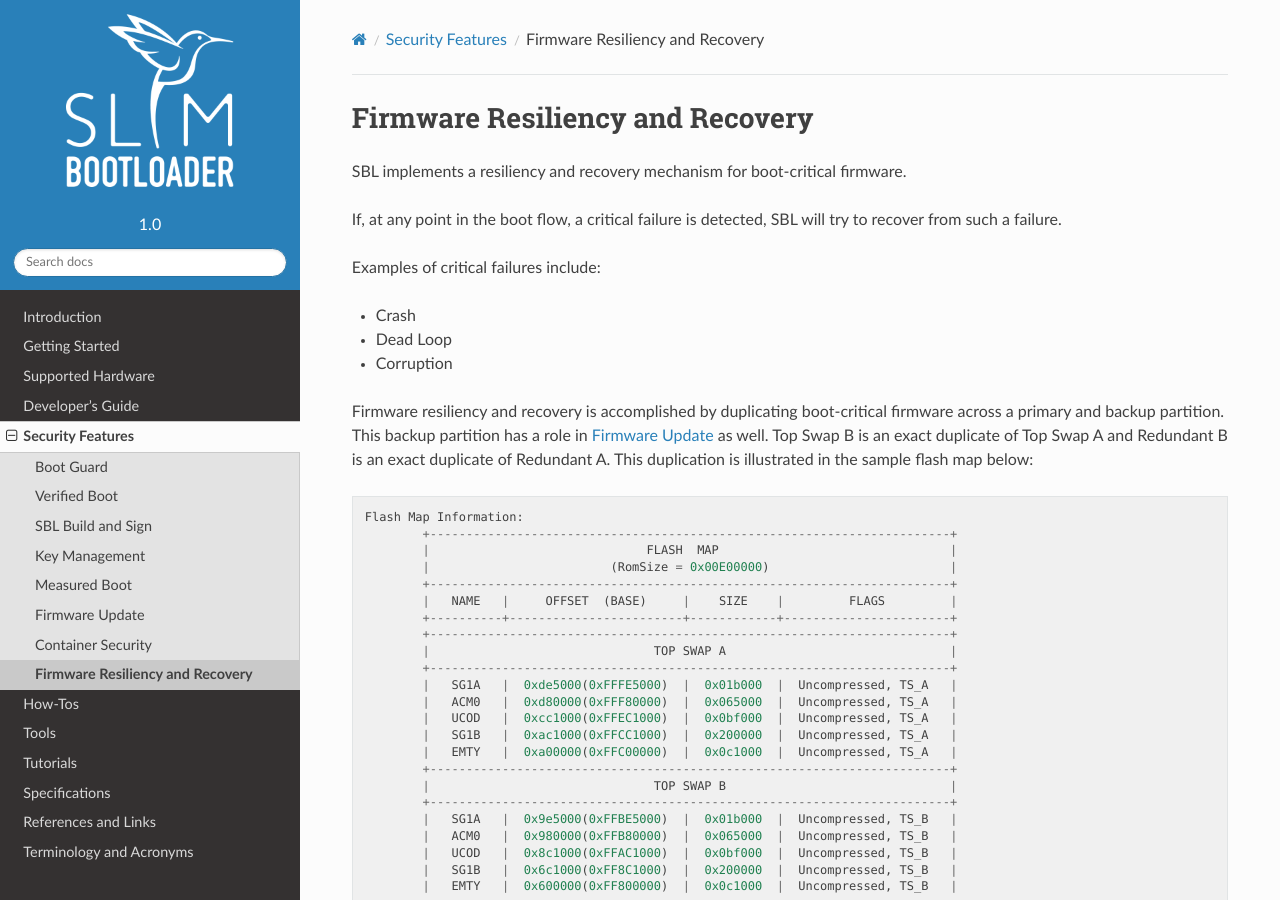
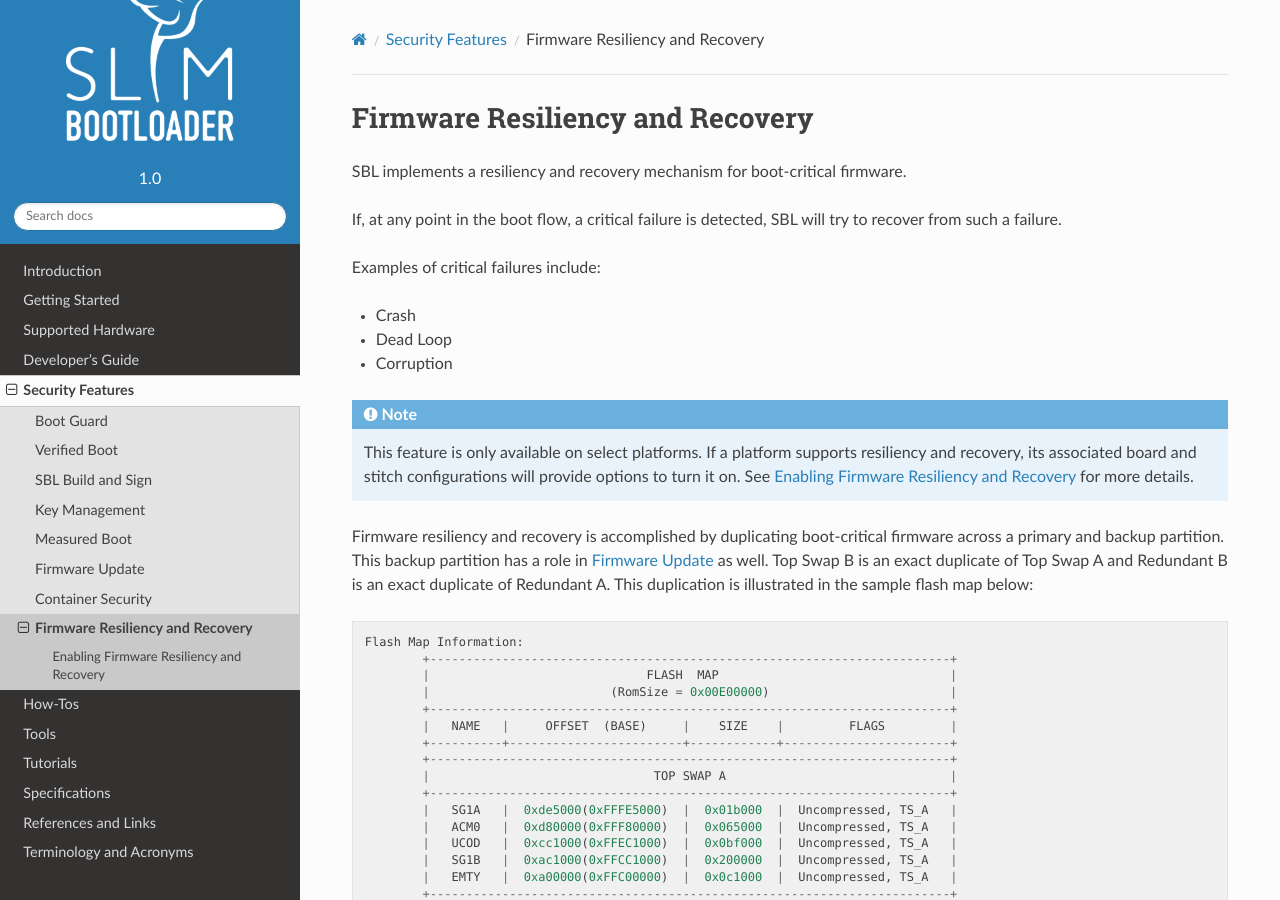
Before and after one commit to slimbootloader/documentation, a Sphinx documentation site: the page built from source/security/firmware-resiliency-and-recovery.rst, in a window 1280 px wide and 900 px high. Built offline with Sphinx 7.4.7 and the Read the Docs theme 2.0.0, drawn with Linux system fonts in a browser that asks for light colours; some of the changed text lies outside the part shown.

Commit message:
Add note detailing which platforms support resiliency
Signed-off-by: Sean McGinn <sean.mcginn@intel.com>

```diff
--- a/source/security/firmware-resiliency-and-recovery.rst
+++ b/source/security/firmware-resiliency-and-recovery.rst
@@ -14,6 +14,10 @@
 * Dead Loop
 
 * Corruption
+
+.. Note:: This feature is only available on select platforms. If a platform supports resiliency and
+    recovery, its associated board and stitch configurations will provide options to turn it on. See
+    :ref:`enabling-firmware-resiliency-and-recovery` for more details.
 
 Firmware resiliency and recovery is accomplished by duplicating boot-critical firmware across a primary and backup partition. This backup partition has
 a role in :ref:`firmware-update` as well. Top Swap B is an exact duplicate of Top Swap A and Redundant B is an exact duplicate of Redundant A. This duplication
@@ -95,6 +99,11 @@
 
 .. image:: /images/backup_boot_flow_for_resiliency.png
 
+.. _enabling-firmware-resiliency-and-recovery:
+
+Enabling Firmware Resiliency and Recovery
+^^^^^^^^^^^^^^^^^^^^^^^^^^^^^^^^^^^^^^^^^^
+
 In order to turn on the firmware resiliency and recovery feature, the following items must be in place pre-build and pre-stitch:
 
 * In BoardConfig*.py the ENABLE_SBL_RESILIENCY must be set to 1.
```
